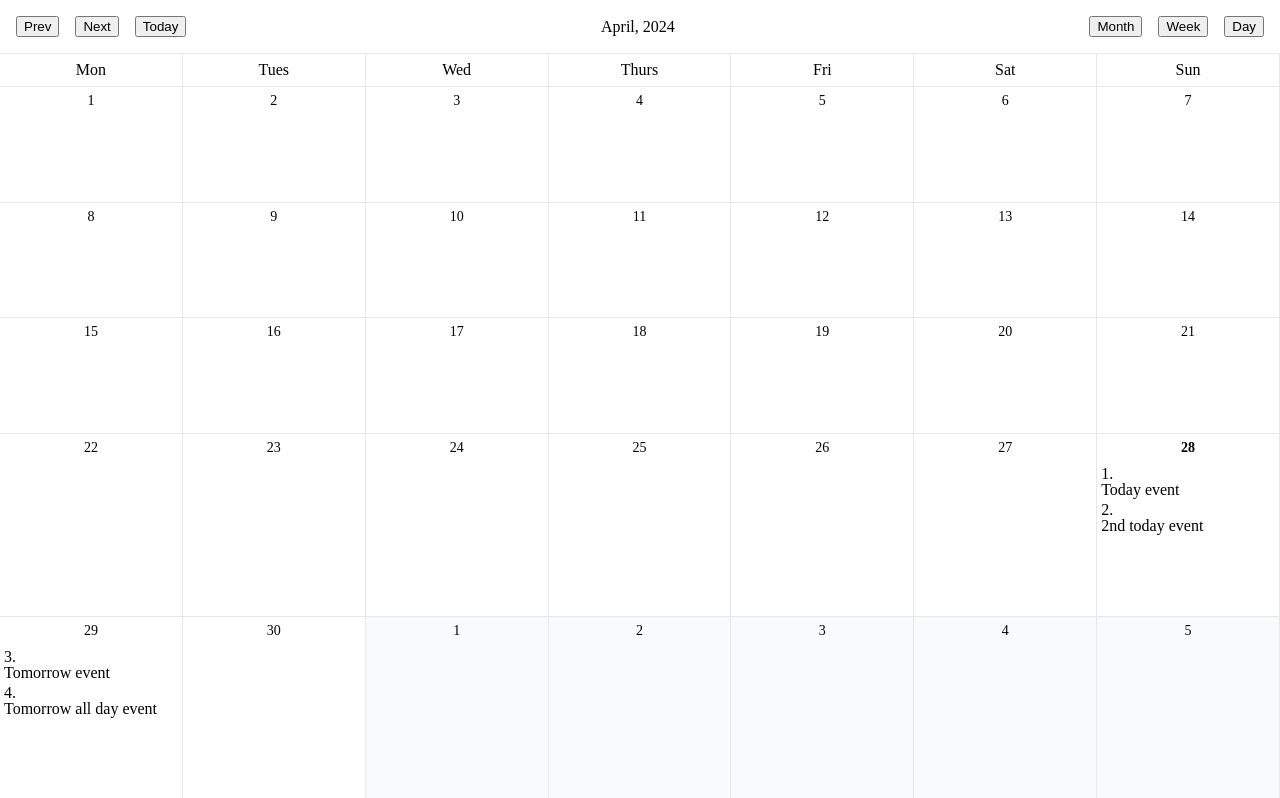
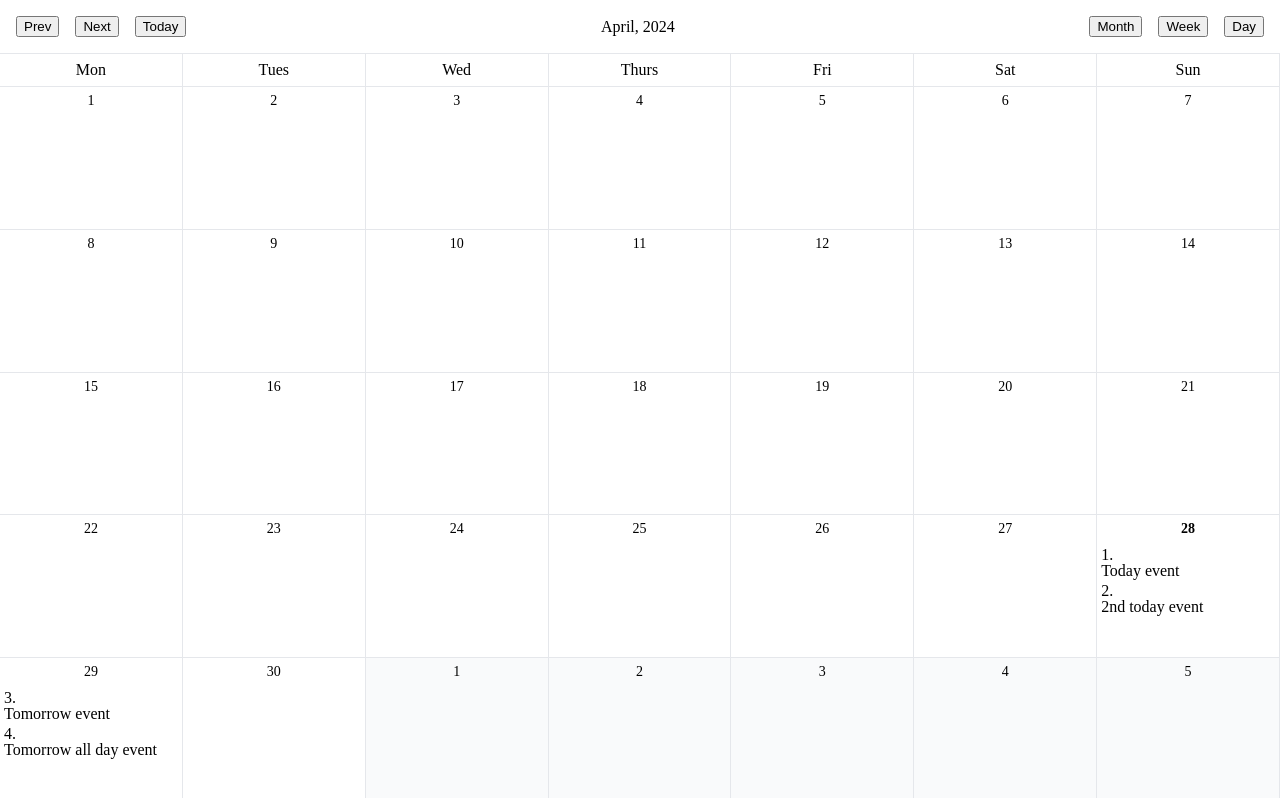
Before and after one commit to dragos-boisteanu/vue3-events-calendar, a Vue app: page / in a window 1280 px wide. Built offline with nearby package versions, Linux system fonts and the light colour scheme.

Commit message:
- make all grid items the same height regardless of the amount of items each has  - make month grid items display a scroll bar when it's items overflows

```diff
--- a/src/components/monthComponent.vue
+++ b/src/components/monthComponent.vue
@@ -161,6 +161,7 @@ const monthDays = computed(() => {
   display: grid;
   grid-template-columns: repeat(7, minmax(0, 1fr));
   grid-auto-columns: minmax(0, 1fr);
+  grid-auto-rows: minmax(0, 1fr);
   overflow-y: auto;
 }
 .day {
@@ -191,6 +192,8 @@ const monthDays = computed(() => {
   row-gap: 4px;
 
   padding: 4px;
+
+  overflow-y: auto;
 }
 .current-day {
   font-weight: bold;
```
